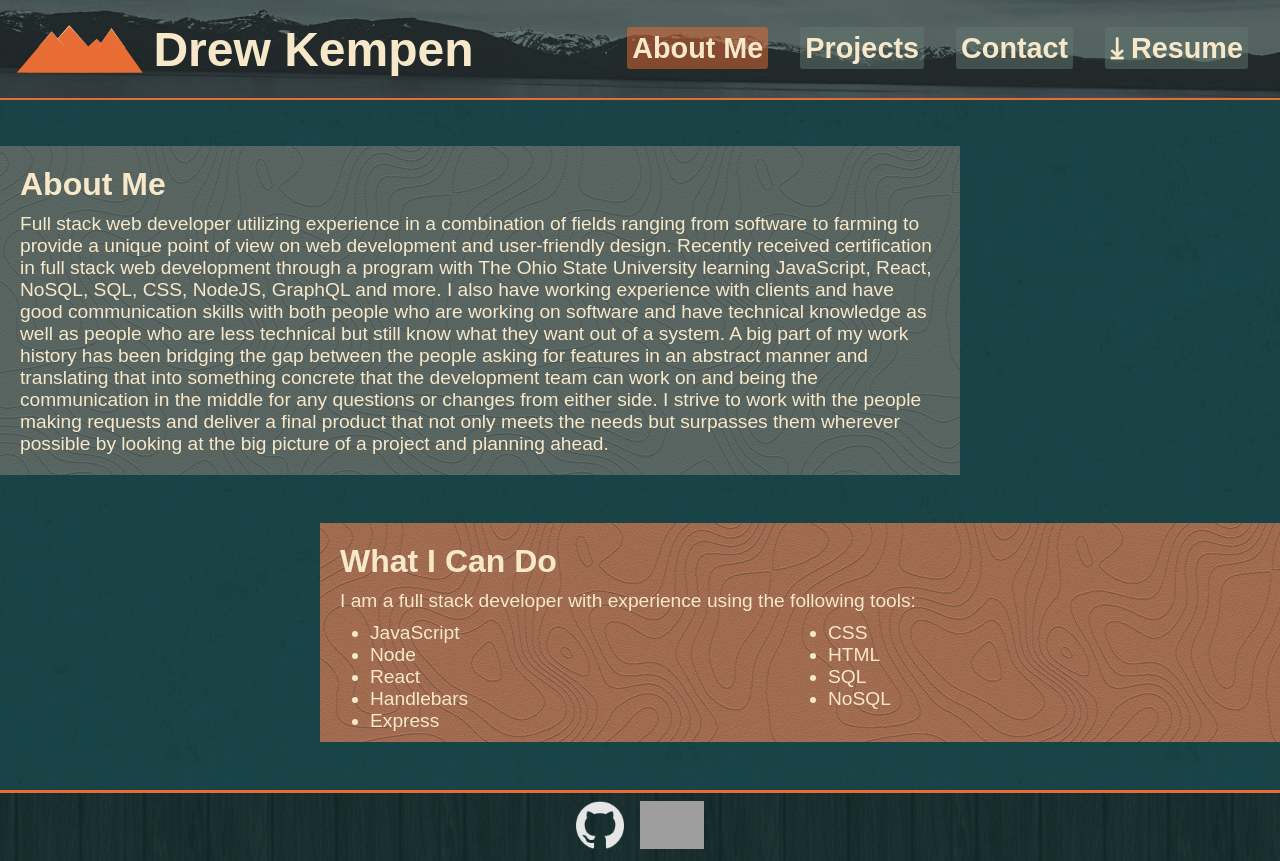
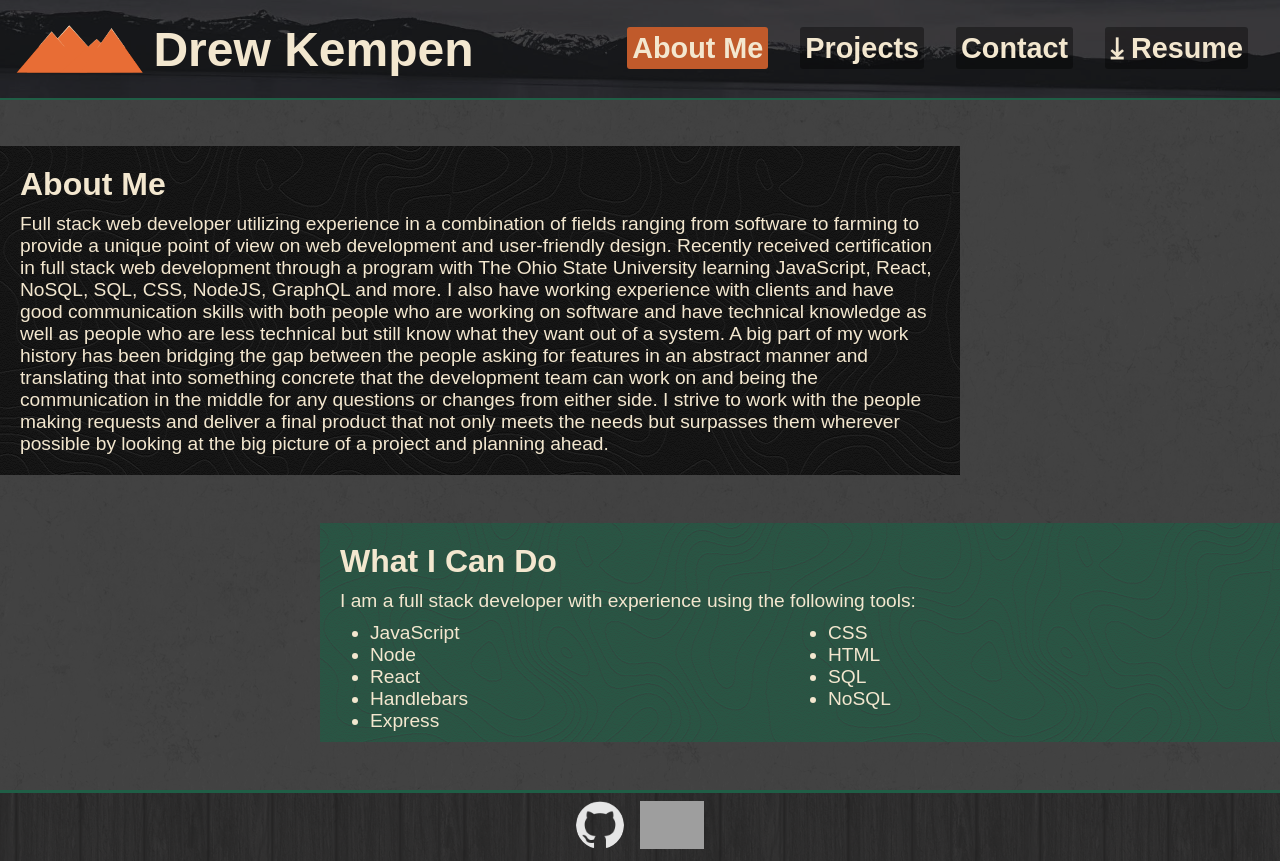
Before and after one commit to dkempen98/drew-kempen-react-portfolio, a React (Create React App) app in the folder my-app/: page / in a window 1280 px wide. Built offline with nearby package versions, Linux system fonts and the light colour scheme; grey boxes are pictures that could not be loaded; the HTML template or start-up script is replaced by a standard one.

Commit message:
Adjust projects page and change styling

```diff
--- a/my-app/src/App.css
+++ b/my-app/src/App.css
@@ -1,11 +1,11 @@
 :root {
-  --text-color: #f7e8ca;
-  --color-one: #1a4649;
-  --color-two: #e86d35;
-  --color-two-transparent: #e86d3580;
-  --color-three: #657871;
-  --color-three-transparent: #65787180;
-  --color-four: #d18158;
+  --text-color: #f3e7cf;
+  --color-one: #444444;
+  --color-two: #205e46;
+  --color-two-transparent: #c05a2b;
+  --color-three: #000000;
+  --color-three-transparent: #00000060;
+  --color-four: #b14e1c;
 }
 
 @import url(https://fonts.googleapis.com/css2?family=Mukta:wght@300&display=swap);
@@ -76,7 +76,7 @@ li {
 }
 
 .nav-container{
-  background-color: var(--color-three);
+  background-color: var(--color-one);
   background-image: url(./images/mountains-bw-wide.jpg);
   background-size: cover;
   background-blend-mode: multiply;
@@ -175,8 +175,17 @@ footer {
   margin: .5rem;
 }
 
+.footer-image:hover {
+  background-color: white;
+  border-radius: 6px;
+}
+
 #footer-git {
   filter: invert(.9);
+}
+
+#footer-git img {
+  border-radius: 100px;
 }
 
 .about-container{
@@ -199,7 +208,7 @@ footer {
 .about-2 {
   background-image: url(./images/cartographer.png);
   margin: 3rem 0 3rem 0;
-  background-color: var(--color-four);
+  background-color: var(--color-two);
   align-self: flex-end;
   width: 75%;
   padding: 10px;
@@ -278,6 +287,8 @@ footer {
   bottom: -0.25rem;
   width: 100%;
   background-color: var(--color-three);
+  border: 3px  solid var(--color-two);
+  border-left: none;
   z-index: -1;
 
   transform: scaleX(0);
@@ -349,7 +360,7 @@ footer {
   border-radius: 10px;
   box-shadow: black .5rem .5rem .6rem 0rem;
   background-image: url(./images/cartographer.png);
-  background-color: var(--color-four);
+  background-color: var(--color-two);
   max-width: 50rem;
 }
 
--- a/my-app/src/components/pages/Projects.js
+++ b/my-app/src/components/pages/Projects.js
@@ -6,6 +6,7 @@ import inlineDb from '../../images/sql.png'
 import slugger from '../../images/slugger-image.png'
 import mongoSocial from '../../images/social.png'
 import git from '../../images/git-logo.png'
+import football from '../../images/fantasy_football.png'
 
 const moveLeft = () => {
     let container = document.getElementById('carousel')
@@ -22,6 +23,23 @@ export default function Projects() {
             <div aria-label='List of projects' id='carousel-container'>
                 <button id='scroll-left' onClick={moveLeft}>&#8610;</button>
                 <ul id='carousel'>
+                    <li className='carousel-item'>
+                        <div className='image-container'>
+                            <a href='https://fantasy-league-stats-jlyaj8lgk-dkempen98.vercel.app/' target={'_blank'}>
+                                <img className='project-image' src={football} alt='Bug Logo'></img>
+                                <ul className='image-desc'>
+                                    <li>React</li>
+                                    <li>chart.js</li>
+                                </ul>
+                            </a>
+                        </div>
+                        <div className='project-footer'>
+                            Bug Tracker
+                            <a href='https://github.com/dkempen98/fantasy-league-stats' target={'_blank'}>
+                                <img className='git-logo' src={git}></img>
+                            </a>
+                        </div>
+                    </li>
                     <li className='carousel-item'>
                         <div className='image-container'>
                             <a href='https://github.com/dkempen98/slugger-stats' target={'_blank'}>
```
Also changed, not shown: my-app/src/images/fantasy_football.png (added).
